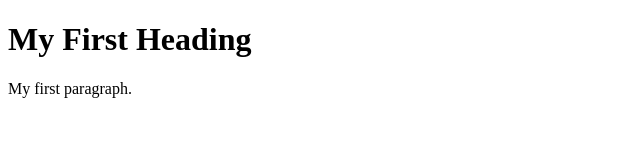
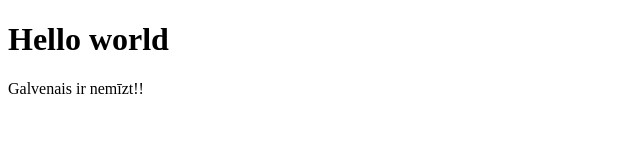
Before and after one commit to Pacisss07/webpage3, a plain HTML site: page index.html in a window 1280 px wide. Shown: the whole page, without its empty margins (0-640 px from the left). Drawn offline with Linux system fonts and the light colour scheme.

Commit message:
Update index.html

```diff
--- a/index.html
+++ b/index.html
@@ -2,8 +2,8 @@
 <html>
 <body>
 
-<h1>My First Heading</h1>
-<p>My first paragraph.</p>
+<h1>Hello world</h1>
+<p>Galvenais ir nemīzt!!</p>
 
 
 </body>
```
